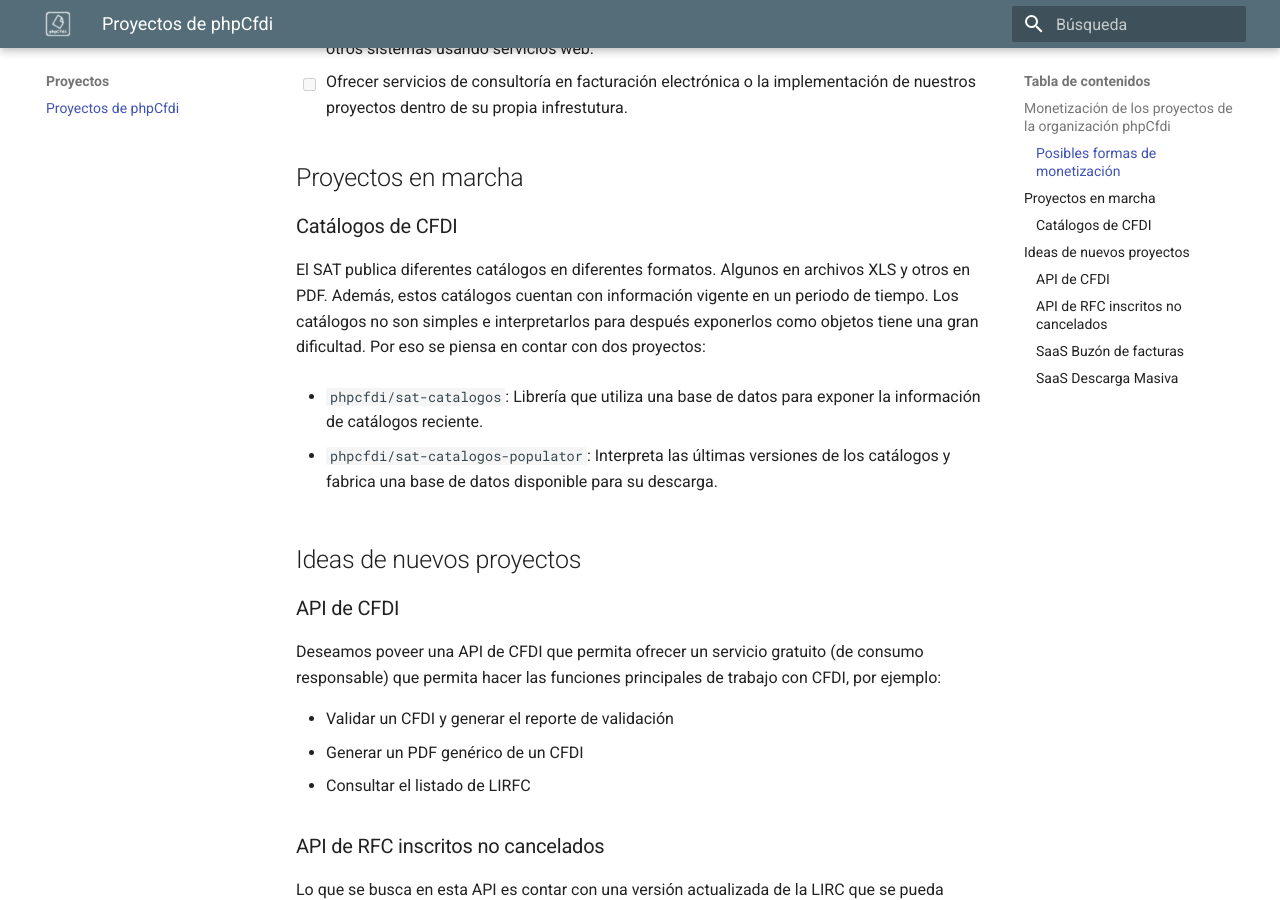
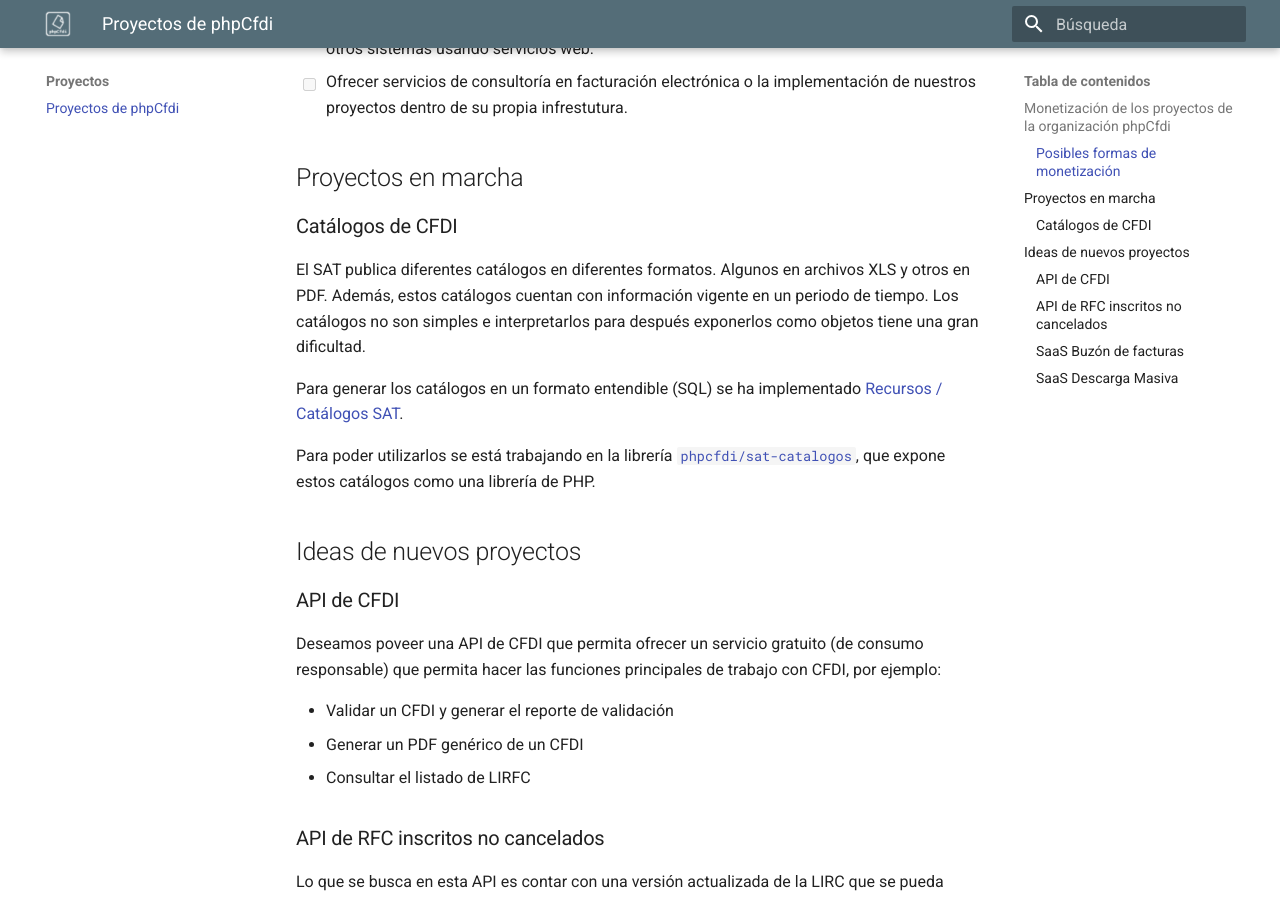
Before and after one commit to phpcfdi/www.phpcfdi.com, an MkDocs documentation site: the page built from docs/proyectos/index.md, in a window 1280 px wide and 900 px high, scrolled down 457 px. Built offline with MkDocs 1.6.1 and Material for MkDocs 9.7.7, drawn with Linux system fonts in a browser that asks for light colours.

Commit message:
Update sat-catalogos information
Proyectos en marcha / Catálogos de CFDI

```diff
--- a/docs/proyectos/index.md
+++ b/docs/proyectos/index.md
@@ -21,13 +21,12 @@ nos permitan tener desarrolladores dedicados a nuestros proyectos.
 El SAT publica diferentes catálogos en diferentes formatos. Algunos en archivos XLS y otros en PDF.
 Además, estos catálogos cuentan con información vigente en un periodo de tiempo.
 Los catálogos no son simples e interpretarlos para después exponerlos como objetos
-tiene una gran dificultad. Por eso se piensa en contar con dos proyectos:
+tiene una gran dificultad.
 
-- `phpcfdi/sat-catalogos`: Librería que utiliza una base de datos para exponer la información
-  de catálogos reciente.
+Para generar los catálogos en un formato entendible (SQL) se ha implementado [Recursos / Catálogos SAT](../recursos/sat-catalogs.md).
 
-- `phpcfdi/sat-catalogos-populator`: Interpreta las últimas versiones de los catálogos y fabrica
-  una base de datos disponible para su descarga.
+Para poder utilizarlos se está trabajando en la librería [`phpcfdi/sat-catalogos`](https://github.com/phpcfdi/sat-catalogos),
+que expone estos catálogos como una librería de PHP.
 
 ## Ideas de nuevos proyectos
 
```
